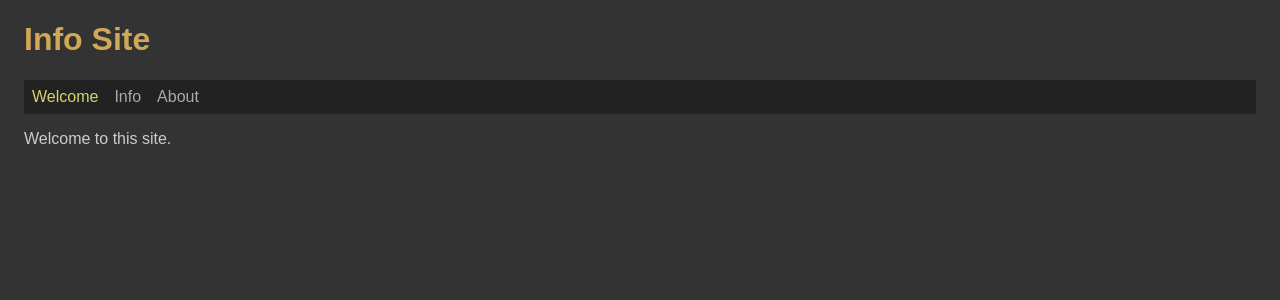
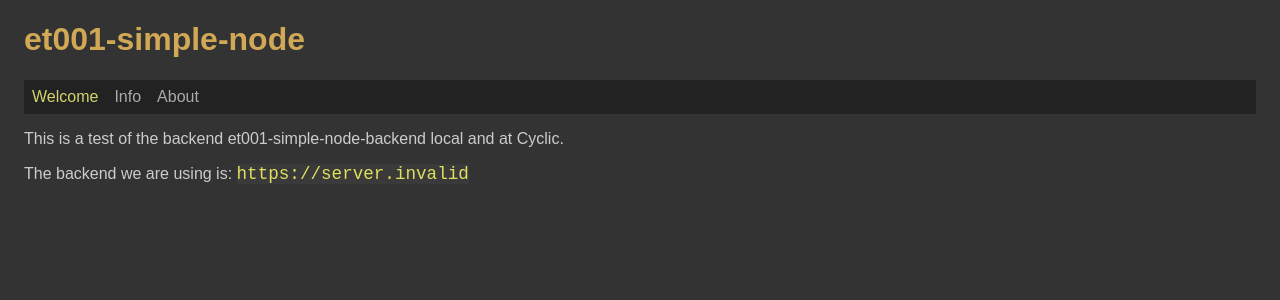
Before and after one commit to edwardtanguay/blank-vite-dark-menu, a React (Vite) app: page /welcome in a window 1280 px wide. Shown: the top 300 px of the page. Built offline with nearby package versions, Linux system fonts and the light colour scheme; no server answers.

Commit message:
showing backend url

```diff
--- a/index.html
+++ b/index.html
@@ -8,7 +8,7 @@
         href="/vite.svg" />
   <meta name="viewport"
         content="width=device-width, initial-scale=1.0" />
-  <title>Info Site</title>
+  <title>et001-simple-node</title>
   <style>
     body {
       background-color: #333;
--- a/src/App.scss
+++ b/src/App.scss
@@ -22,4 +22,12 @@ body {
 			color: rgb(211, 211, 110);
 		}
 	}
+
+	.pageWelcome {
+		code {
+			color:rgb(224, 224, 94);
+			font-size: 1.1rem;
+			background-color: #3a3a3a;
+		}
+	}
 }
--- a/src/App.tsx
+++ b/src/App.tsx
@@ -7,7 +7,7 @@ import { PageAbout } from './pages/PageAbout';
 function App() {
 	return (
 		<div className="App">
-			<h1>Info Site</h1>
+			<h1>et001-simple-node</h1>
 			<nav>
 				<NavLink to="/welcome">Welcome</NavLink>
 				<NavLink to="/info">Info</NavLink>
--- a/src/pages/PageWelcome.tsx
+++ b/src/pages/PageWelcome.tsx
@@ -1,7 +1,11 @@
 export const PageWelcome = () => {
+
+	const backendUrl = import.meta.env.VITE_BACKEND_URL;
+
 	return (
-		<>
-			<p>Welcome to this site.</p>
-		</>
+		<div className="pageWelcome">
+			<p>This is a test of the backend et001-simple-node-backend local and at Cyclic.</p>
+			<p>The backend we are using is: <code>{backendUrl}</code></p>
+		</div>
 	);
 };
```
Also changed, not shown: 2 other files (tests, documents, lock files or other folders).
